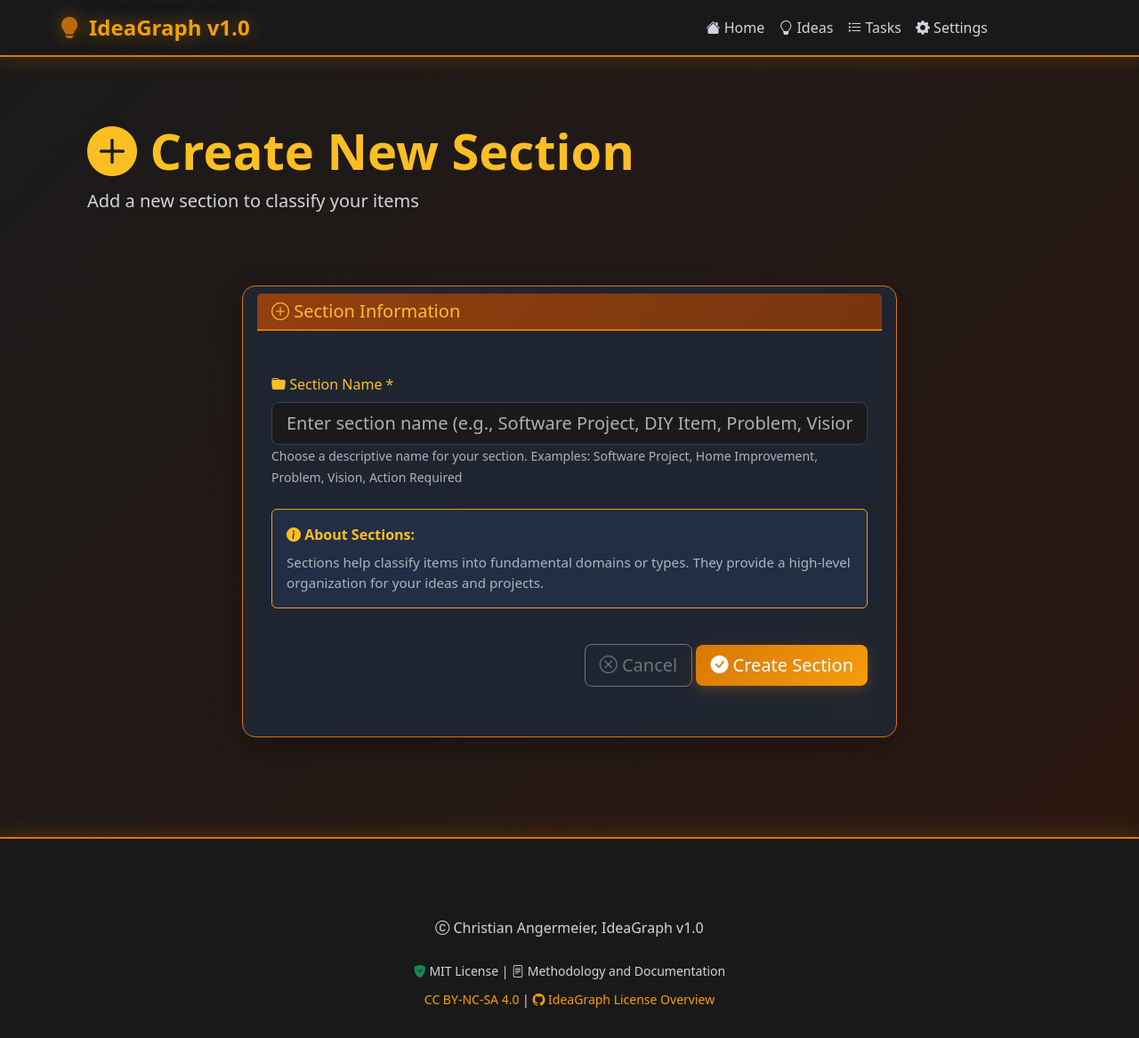
After one commit to gdsanger/IdeaGraph-v1, a Django app: page /settings/sections/create/ in a window 1280 px wide. The commit adds this page. Shown: the whole page at 89% size. Run offline with Django 5.2, Linux system fonts and the light colour scheme; some libraries are stand-ins or nearby versions.

Commit message:
Implement Section entity with CRUD operations and tests
Co-authored-by: gdsanger <59723667+gdsanger@users.noreply.github.com>

```diff
--- /dev/null
+++ b/main/templates/main/sections/form.html
@@ -0,0 +1,86 @@
+{% extends "main/base.html" %}
+
+{% block title %}{% if section %}Edit Section{% else %}Create Section{% endif %} - IdeaGraph v1.0{% endblock %}
+
+{% block content %}
+<div class="container">
+    <!-- Header -->
+    <div class="row mb-4 fade-in-up">
+        <div class="col-lg-12">
+            <h1 class="display-4 fw-bold mb-2" style="color: var(--autumn-light);">
+                <i class="bi bi-{% if section %}pencil-fill{% else %}plus-circle-fill{% endif %}"></i>
+                {% if section %}Edit Section{% else %}Create New Section{% endif %}
+            </h1>
+            <p class="lead" style="color: #d1d5db;">
+                {% if section %}Update the section information{% else %}Add a new section to classify your items{% endif %}
+            </p>
+        </div>
+    </div>
+
+    <!-- Messages -->
+    {% if messages %}
+        {% for message in messages %}
+        <div class="alert alert-{{ message.tags }} alert-dismissible fade show" role="alert">
+            {{ message }}
+            <button type="button" class="btn-close" data-bs-dismiss="alert" aria-label="Close"></button>
+        </div>
+        {% endfor %}
+    {% endif %}
+
+    <!-- Form -->
+    <div class="row">
+        <div class="col-lg-8 mx-auto">
+            <div class="card fade-in-up" style="animation-delay: 0.1s;">
+                <div class="card-header">
+                    <h5 class="mb-0">
+                        <i class="bi bi-{% if section %}pencil{% else %}plus{% endif %}-circle"></i>
+                        Section Information
+                    </h5>
+                </div>
+                <div class="card-body">
+                    <form method="post" id="sectionForm">
+                        {% csrf_token %}
+
+                        <!-- Name Field -->
+                        <div class="mb-4">
+                            <label for="name" class="form-label" style="color: var(--autumn-light);">
+                                <i class="bi bi-folder-fill"></i> Section Name *
+                            </label>
+                            <input type="text"
+                                   class="form-control form-control-lg"
+                                   id="name"
+                                   name="name"
+                                   value="{% if section %}{{ section.name }}{% endif %}"
+                                   placeholder="Enter section name (e.g., Software Project, DIY Item, Problem, Vision)"
+                                   required>
+                            <small class="text-muted">
+                                Choose a descriptive name for your section. Examples: Software Project, Home Improvement, Problem, Vision, Action Required
+                            </small>
+                        </div>
+
+                        <!-- Info Box -->
+                        <div class="mb-4 p-3 rounded" style="background: rgba(59, 130, 246, 0.1); border: 1px solid var(--autumn-accent);">
+                            <p class="mb-2" style="color: var(--autumn-light);">
+                                <i class="bi bi-info-circle-fill"></i> <strong>About Sections:</strong>
+                            </p>
+                            <p class="mb-0 text-muted" style="font-size: 0.95rem;">
+                                Sections help classify items into fundamental domains or types. They provide a high-level organization for your ideas and projects.
+                            </p>
+                        </div>
+
+                        <!-- Buttons -->
+                        <div class="d-flex gap-2 justify-content-end">
+                            <a href="{% url 'main:section_list' %}" class="btn btn-outline-secondary btn-lg">
+                                <i class="bi bi-x-circle"></i> Cancel
+                            </a>
+                            <button type="submit" class="btn btn-primary btn-lg">
+                                <i class="bi bi-check-circle-fill"></i> {% if section %}Update Section{% else %}Create Section{% endif %}
+                            </button>
+                        </div>
+                    </form>
+                </div>
+            </div>
+        </div>
+    </div>
+</div>
+{% endblock %}
--- a/main/urls.py
+++ b/main/urls.py
@@ -11,6 +11,12 @@ urlpatterns = [
     path('settings/tags/<uuid:tag_id>/edit/', views.tag_edit, name='tag_edit'),
     path('settings/tags/<uuid:tag_id>/delete/', views.tag_delete, name='tag_delete'),
 
+    # Section URLs
+    path('settings/sections/', views.section_list, name='section_list'),
+    path('settings/sections/create/', views.section_create, name='section_create'),
+    path('settings/sections/<uuid:section_id>/edit/', views.section_edit, name='section_edit'),
+    path('settings/sections/<uuid:section_id>/delete/', views.section_delete, name='section_delete'),
+
     # Settings URLs
     path('settings/', views.settings_list, name='settings_list'),
     path('settings/create/', views.settings_create, name='settings_create'),
--- a/main/views.py
+++ b/main/views.py
@@ -1,7 +1,7 @@
 from django.shortcuts import render, redirect, get_object_or_404
 from django.contrib import messages
 from django.contrib.admin.views.decorators import staff_member_required
-from .models import Tag, Settings
+from .models import Tag, Settings, Section
 
 
 def home(request):
@@ -79,6 +79,67 @@ def tag_delete(request, tag_id):
         return redirect('main:tag_list')
 
     return render(request, 'main/tags/delete.html', {'tag': tag})
+
+
+def section_list(request):
+    """List all sections"""
+    sections = Section.objects.all()
+    return render(request, 'main/sections/list.html', {'sections': sections})
+
+
+def section_create(request):
+    """Create a new section"""
+    if request.method == 'POST':
+        name = request.POST.get('name')
+
+        if name:
+            try:
+                section = Section(name=name)
+                section.save()
+                messages.success(request, f'Section "{name}" created successfully!')
+                return redirect('main:section_list')
+            except Exception as e:
+                messages.error(request, f'Error creating section: {str(e)}')
+        else:
+            messages.error(request, 'Section name is required.')
+
+    return render(request, 'main/sections/form.html')
+
+
+def section_edit(request, section_id):
+    """Edit an existing section"""
+    section = get_object_or_404(Section, id=section_id)
+
+    if request.method == 'POST':
+        name = request.POST.get('name')
+
+        if name:
+            try:
+                section.name = name
+                section.save()
+                messages.success(request, f'Section "{name}" updated successfully!')
+                return redirect('main:section_list')
+            except Exception as e:
+                messages.error(request, f'Error updating section: {str(e)}')
+        else:
+            messages.error(request, 'Section name is required.')
+
+    return render(request, 'main/sections/form.html', {'section': section})
+
+
+def section_delete(request, section_id):
+    """Delete a section"""
+    section = get_object_or_404(Section, id=section_id)
+
+    if request.method == 'POST':
+        section_name = section.name
+        section.delete()
+        messages.success(request, f'Section "{section_name}" deleted successfully!')
+        return redirect('main:section_list')
+
+    return render(request, 'main/sections/delete.html', {'section': section})
+
+
 @staff_member_required
 def settings_list(request):
     """List all settings"""
```
Also changed, not shown: main/admin.py (+8 -1 lines), main/models.py (+23 -0 lines), main/templates/main/sections/delete.html (added, +75 -0 lines), main/templates/main/sections/list.html (added, +108 -0 lines), main/templates/main/settings.html (+18 -2 lines), main/tests.py (+98 -1 lines), main/migrations/0002_section.py (added).
